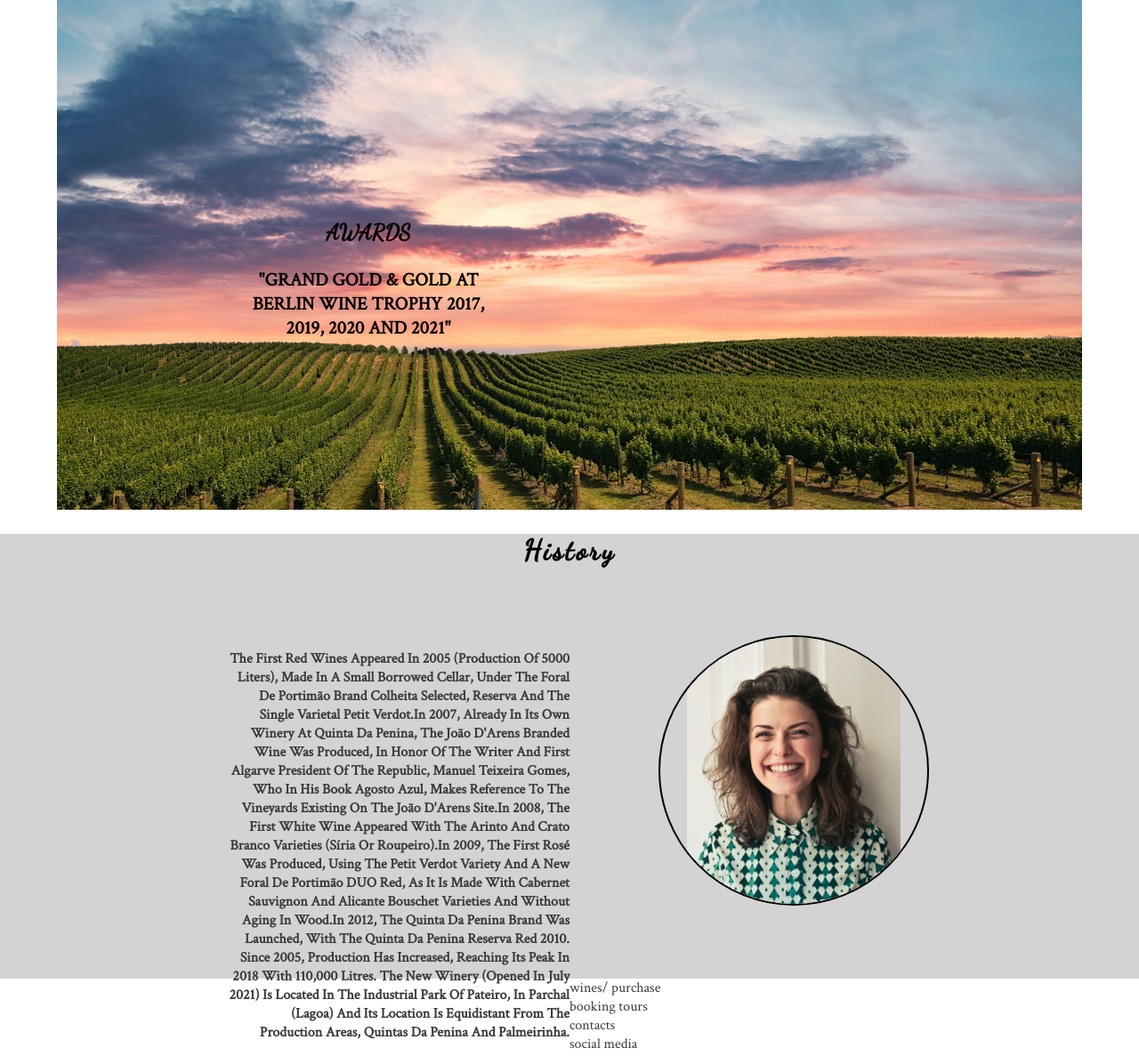
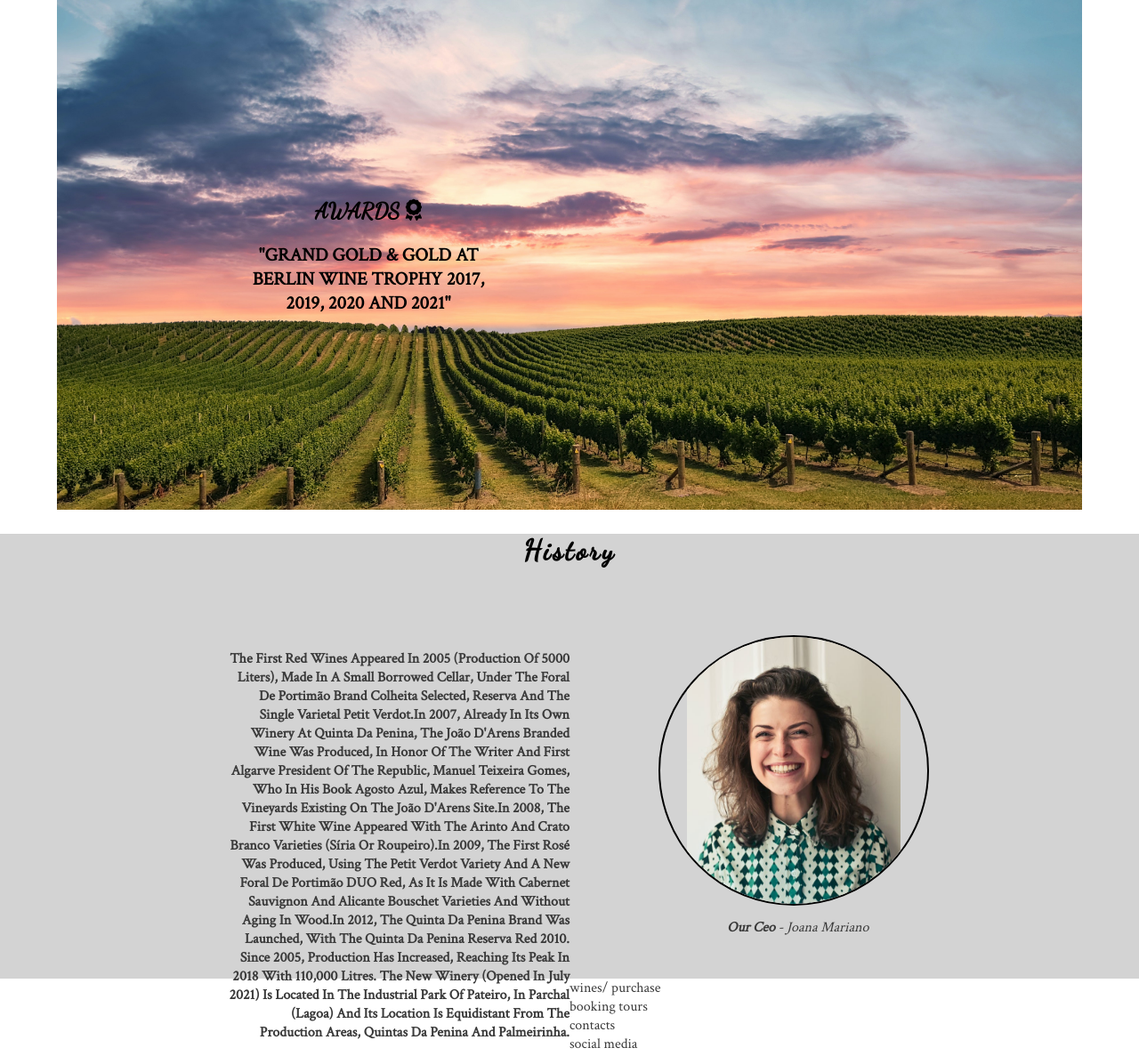
Before and after one commit to JanicaCosta/Portuguese-Wine, a plain HTML site: page index.html in a window 1280 px wide. Shown: the part 113-1300 px from the top of the page at 89% size. Drawn offline with Linux system fonts and the light colour scheme.

Commit message:
icon added to awards and history section completed

```diff
--- a/css/style.css
+++ b/css/style.css
@@ -82,13 +82,14 @@ header {
 #cover-text h3 {
     text-align: center;
     font-family:'Dancing Script', cursive ;
+    margin:0;
     }
 
 #cover-text p {
     font-family: 'Crimson Text', serif;
     font-weight: bolder;
     text-align: center;
-}
+    }
 
 #history {
     height: 500px;
@@ -140,3 +141,10 @@ header {
         background-size: 80%;
         height: 100%;
     }
+
+    #right-about p{
+        font-style: italic;
+        text-transform: capitalize;
+        font-size: 100%;
+        margin-left: 75px;
+    }
--- a/index.html
+++ b/index.html
@@ -33,7 +33,7 @@
     <section id="image-area">
         <div id="vineyard-image">
         <div id="cover-text">
-            <h3>Awards</h3>
+            <h3>Awards <i class="fa-sharp fa-solid fa-award"></i></h3>
             <p> "Grand gold & Gold at Berlin wine trophy 2017, 2019, 2020 and 2021"</p>
         </div>
         </div>
@@ -50,6 +50,7 @@
             <div id="circle-image">
                 <div id="circle-image-ceo">
                 </div>
+            <p> <strong>Our Ceo </strong>- Joana Mariano</p>
             </div>
         </div>
     </section>
@@ -58,5 +59,6 @@
     <section>Contacts</section>
     <footer>Social media</footer>
 
+    <script src="https://kit.fontawesome.com/b02af0a484.js" crossorigin="anonymous"></script>
 </body>
 </html>
```
